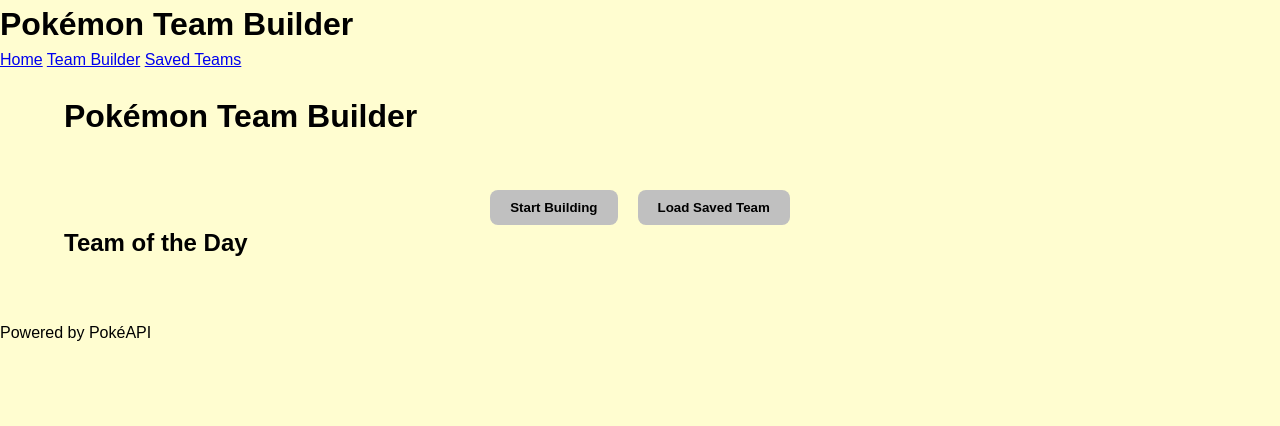
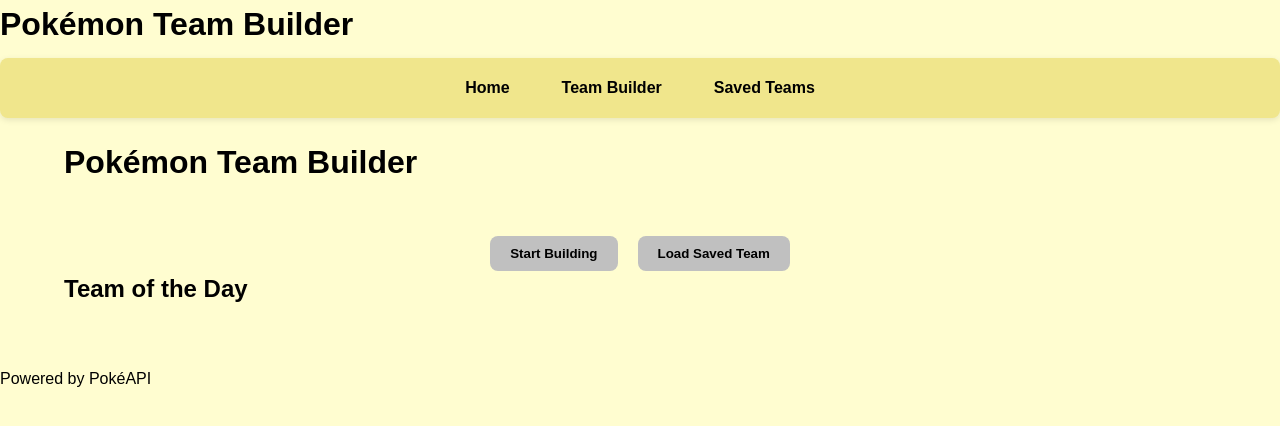
Before and after one commit to mnhthompson/PokeTeam, a website built with Vite: page src/index.html in a window 1280 px wide. Built offline with nearby package versions, Linux system fonts and the light colour scheme.

Commit message:
cleaning

```diff
--- a/src/public/css/style.css
+++ b/src/public/css/style.css
@@ -30,6 +30,35 @@
   font-size: var(--font-body-size);
   line-height: 1.5;
 }
+
+/* ===================== Navigation ===================== */
+header nav {
+  display: flex;
+  gap: 20px;
+  justify-content: center;
+  margin-top: 10px;
+  padding: 10px 0;
+  background-color: #f0e68c;
+  border-radius: var(--border-radius);
+  box-shadow: var(--shadow-default);
+}
+
+header nav a {
+  text-decoration: none;
+  color: var(--color-text);
+  font-weight: bold;
+  padding: 8px 16px;
+  border-radius: var(--border-radius);
+  transition: background 0.2s, color 0.2s, transform 0.2s;
+}
+
+header nav a:hover {
+  background-color: var(--color-pokemon-border);
+  color: #ffffff;
+  transform: translateY(-2px);
+}
+
+
 
 /* ===================== Buttons ===================== */
 button {
```
